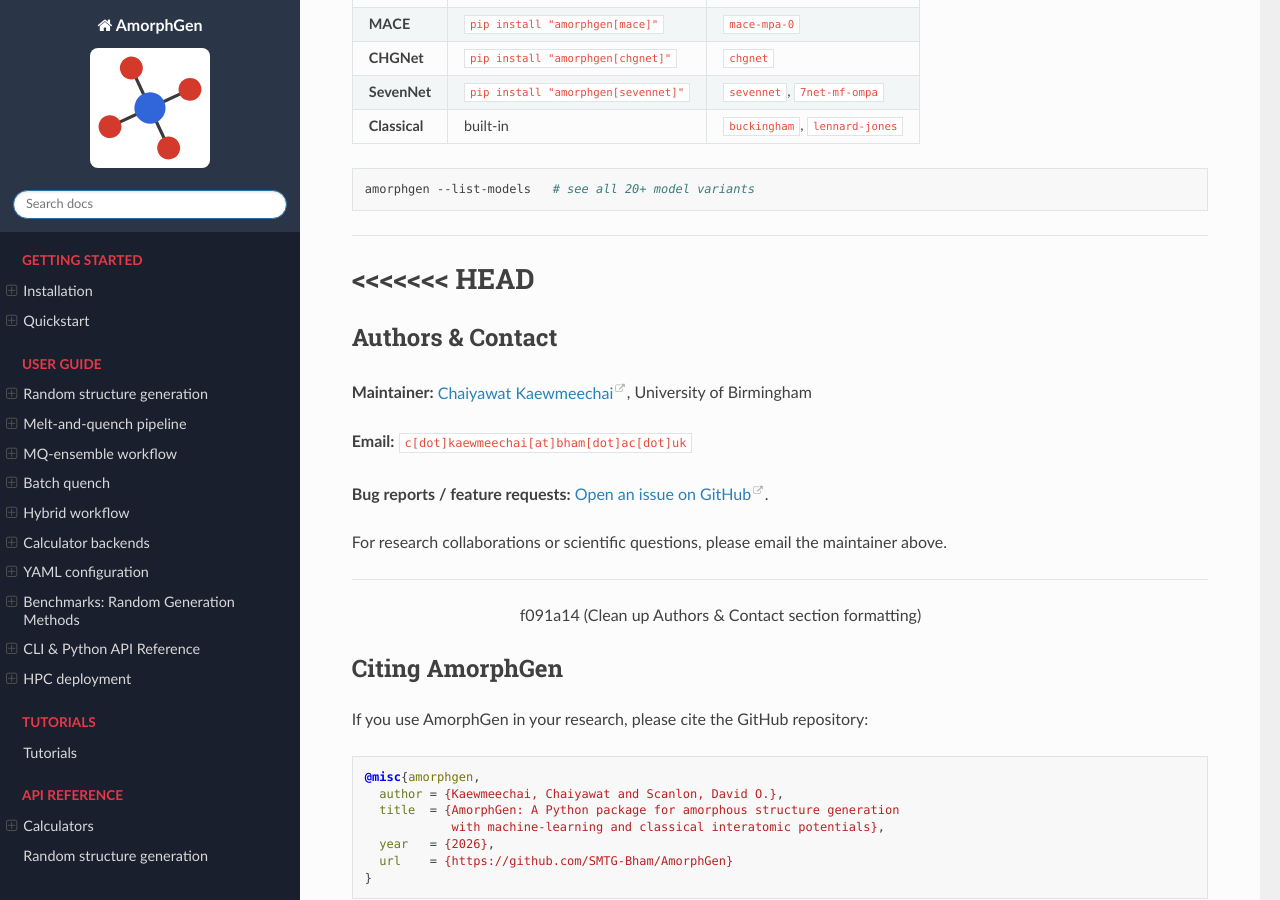
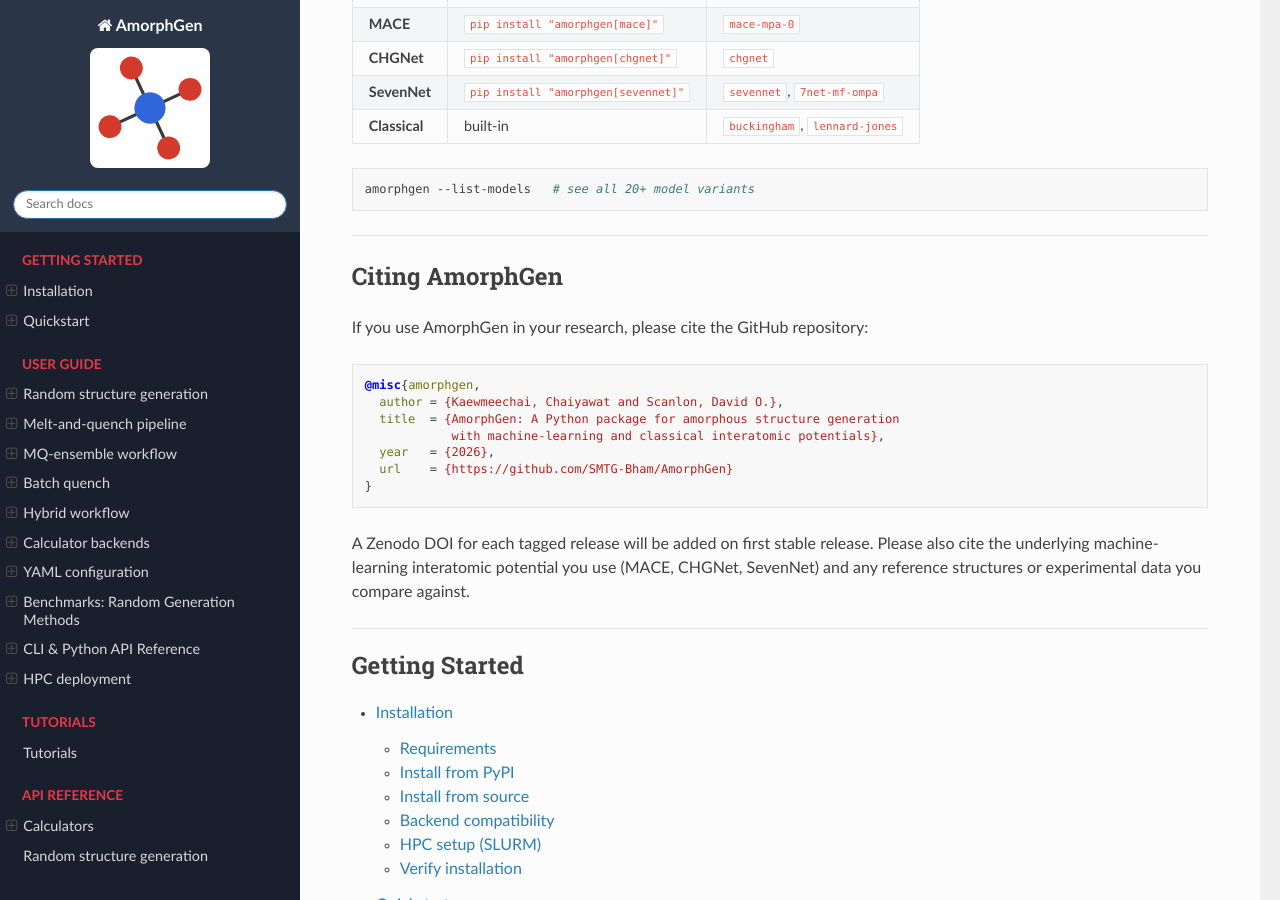
Before and after one commit to SMTG-Bham/AmorphGen, a Sphinx documentation site: the page built from docs/index.md, in a window 1280 px wide and 900 px high, scrolled down 5156 px. Built offline with Sphinx 7.4.7 and the Read the Docs theme 3.1.0, drawn with Linux system fonts in a browser that asks for light colours.

Commit message:
Update index.md

````diff
--- a/docs/index.md
+++ b/docs/index.md
@@ -236,22 +236,6 @@
 ```
 
 ---
-
-<<<<<<< HEAD
-=======
-## Authors & Contact
-
-**Maintainer:** [Chaiyawat Kaewmeechai](https://cywkmc21.github.io/), University of Birmingham
-
-**Email:** `c[dot]kaewmeechai[at]bham[dot]ac[dot]uk`
-
-**Bug reports / feature requests:** [Open an issue on GitHub](https://github.com/SMTG-Bham/AmorphGen/issues).
-
-For research collaborations or scientific questions, please email the maintainer above.
-
----
-
->>>>>>> f091a14 (Clean up Authors & Contact section formatting)
 ## Citing AmorphGen
 
 If you use AmorphGen in your research, please cite the GitHub repository:
````
